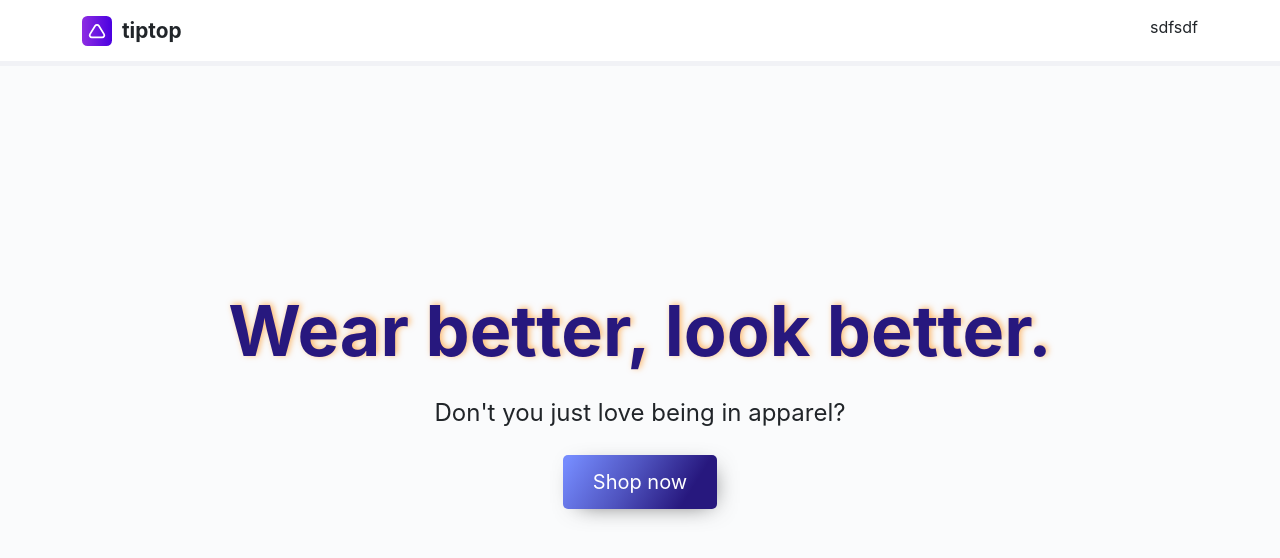
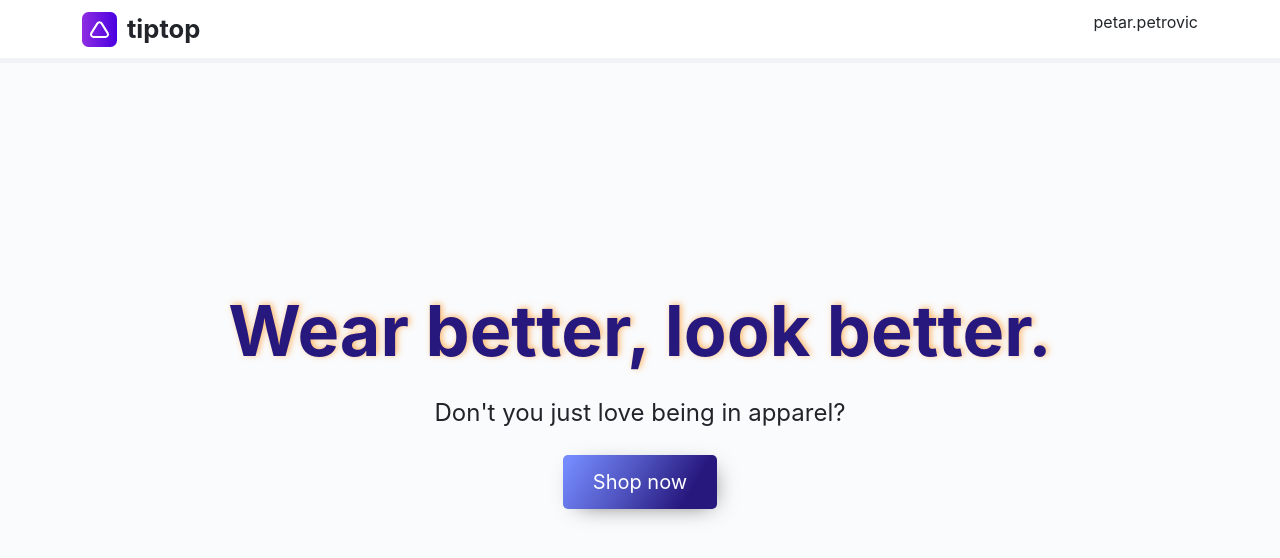
Before and after one commit to orlandolukic/tiptop-myself, a Next.js app: page / in a window 1280 px wide. Shown: the top 558 px of the page. Built offline with nearby package versions, Linux system fonts and the light colour scheme.

Commit message:
UserContext

```diff
--- /dev/null
+++ b/components/data/dataUserContainer.js
@@ -0,0 +1,40 @@
+import { useEffect, useState } from "react";
+import Layout from "../layouts/layout";
+
+
+export function DataUserContainer(props) {
+
+    let [ t, setT ] = useState(false);
+
+    useEffect(() => {
+        if ( t )
+            return;
+
+        setTimeout(() => {
+            props.changeUser({
+                username: "petar.petrovic",
+                name: "Petar",
+                surname: "Petrovic"
+            });
+        }, 3000);
+
+        // Set handlers for login
+        props.setHandlers({
+            login: function() {
+                console.log("login started");
+                setTimeout(() => {
+                    console.log("timeout over");
+                    props.changeUser({
+                        username: "petar.petrovic " +  + Math.random(),
+                        name: "Petar",
+                        surname: "Petrovic"
+                    })
+                }, 3000);
+            }
+        });
+
+        setT(true);
+    }, [t]);
+
+    return (<></>);
+}
--- a/components/layouts/layout.js
+++ b/components/layouts/layout.js
@@ -1,5 +1,7 @@
-import React, { useEffect, useRef, useState } from "react";
+import React, { useEffect, useRef, useState, useContext } from "react";
 import { Menu } from "../menu/menu";
+import { DataUserContainer } from "../data/dataUserContainer";
+import { UserContext } from "../../hooks/useUser";
 
 
 export default function Layout(props) {
@@ -7,19 +9,32 @@ export default function Layout(props) {
     //var marginTop = typeof props.marginTop !== typeof undefined ? props.marginTop : 67;
     var [ marginTop, setMarginTop ] = useState(typeof props.marginTop !== typeof undefined ? props.marginTop : 67);
     var ref = useRef( React.createRef() );
+    var userContext = useContext(UserContext);
+    let [ userDataObj, setUserDataObj ] = useState( userContext.data );
+    let [ userOperationsObj, setUserOperationsObj ] = useState( userContext.operations );
 
+    const changeUser = (newUserObj) => {
+        setUserDataObj(newUserObj);
+    }
+
+    const getHandlers = (newHandlers) => {
+        setUserOperationsObj(newHandlers);
+    }
 
     useEffect(() => {
         //setMarginTop( menuComponent.clientHeight );
-        console.log(ref.current);
+        //console.log(ref.current);
     });
 
     return (
         <>
-            <Menu innerRef={ref} />
-            <div style={{marginTop: marginTop + "px"}}>
-                {props.children}
-            </div>
+            <UserContext.Provider value={{data: userDataObj, operations: userOperationsObj}}>
+                <DataUserContainer changeUser={changeUser} setHandlers={getHandlers} />
+                <Menu innerRef={ref} />
+                <div style={{marginTop: marginTop + "px"}}>
+                    {props.children}
+                </div>
+            </UserContext.Provider>
         </>
     );
 }
--- a/components/menu/Menu.module.scss
+++ b/components/menu/Menu.module.scss
@@ -8,7 +8,7 @@
     width: 100%;
     background: white;
     border-bottom: 5px solid $color-gray;
-    padding: 15px 10px;
+    padding: 10px 0px;
 
     .logo-placeholder {
         display: flex;
@@ -20,13 +20,13 @@
         }
         .logo {
             img {
-                width: 30px;
-                height: 30px;
+                width: 35px;
+                height: 35px;
             }
         }
 
         .name {
-            font-size: 1.3em;
+            font-size: 1.6em;
             font-weight: bold;
         }
     }
--- a/components/menu/menu.js
+++ b/components/menu/menu.js
@@ -1,19 +1,45 @@
 import style from './Menu.module.scss';
+import Link from 'next/link';
+import { getUserContext, UserContext } from '../../hooks/useUser';
+import { useContext, useEffect, useState } from 'react';
+
+function X() {
+    const context = useContext(UserContext);
+
+    useEffect(() => {
+        //context.operations.login();
+    })
+
+    const onClick = () => {
+        context.operations.login();
+    }
+
+    return (
+        <div onClick={onClick}>{context.data.username}</div>
+    );
+}
 
 export function Menu() {
+
     return (
         <div className={style['menu-placeholder']}>
             <div className='container'>
                 <div className='row'>
                     <div className='col-6'>
+                        <Link href="/">
+                            <a>
                                 <div className={style['logo-placeholder']}>
                                     <div className={style['logo']}>
                                         <img src='assets/images/logo.svg' />
                                     </div>
                                     <div className={style['name']}>tiptop</div>
                                 </div>
+                            </a>
+                        </Link>
                     </div>
-                    <div className='col-6 d-flex justify-content-end'>sdfsdf</div>
+                    <div className='col-6 d-flex justify-content-end'>
+                        <X></X>
+                    </div>
                 </div>
             </div>
         </div>
--- /dev/null
+++ b/hooks/useUser.js
@@ -0,0 +1,16 @@
+import { createContext, useContext } from "react";
+
+export const UserContext = createContext({
+
+    data: {
+        username: null,
+        name: null,
+        surname: null
+    },
+
+
+    // Functions to handle events for User
+    operations: {
+        login: function() {}
+    }
+});
--- a/styles/globals.scss
+++ b/styles/globals.scss
@@ -11,6 +11,10 @@ body {
 a {
   color: inherit;
   text-decoration: none;
+
+  &:hover {
+    color: inherit;
+  }
 }
 
 * {
```
Also changed, not shown: pages/_app.js (+6 -5 lines), assets/images/logo.svg (deleted). Lines whose indentation alone changed are shown as unchanged.
